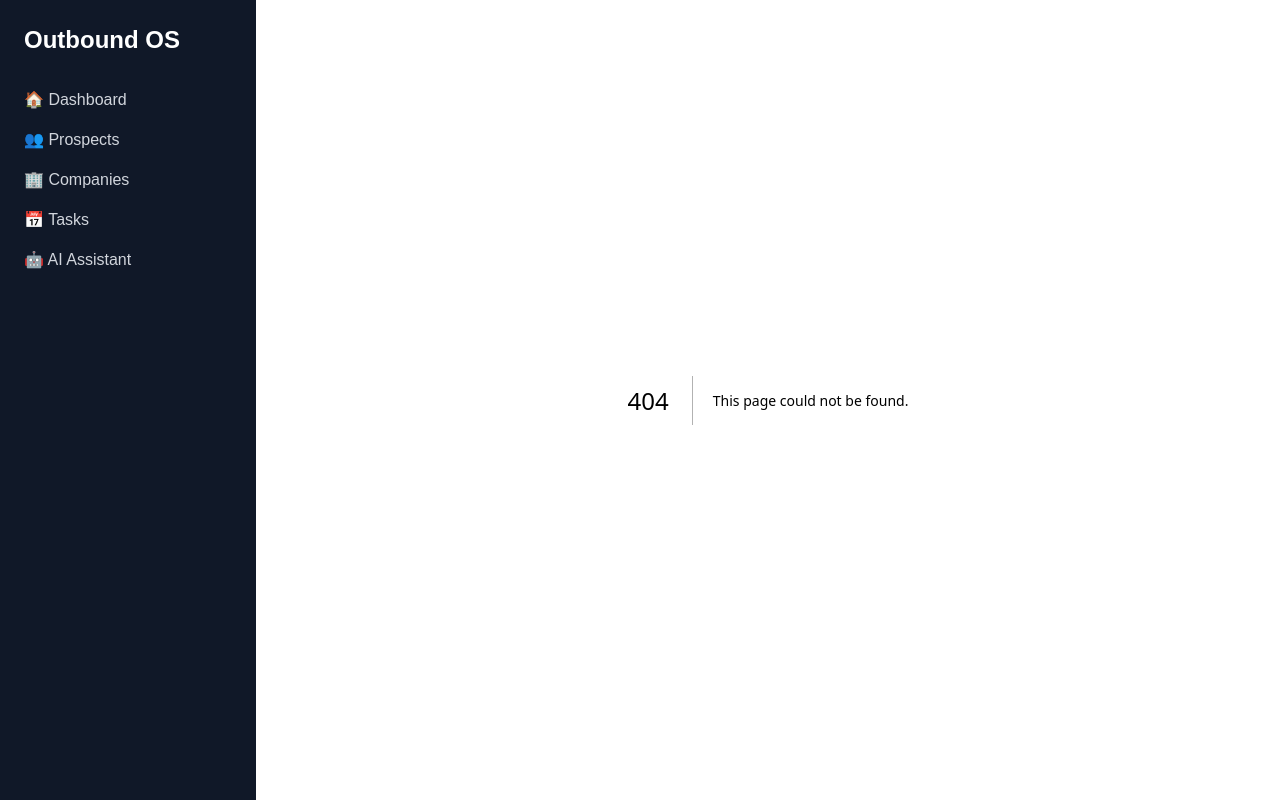
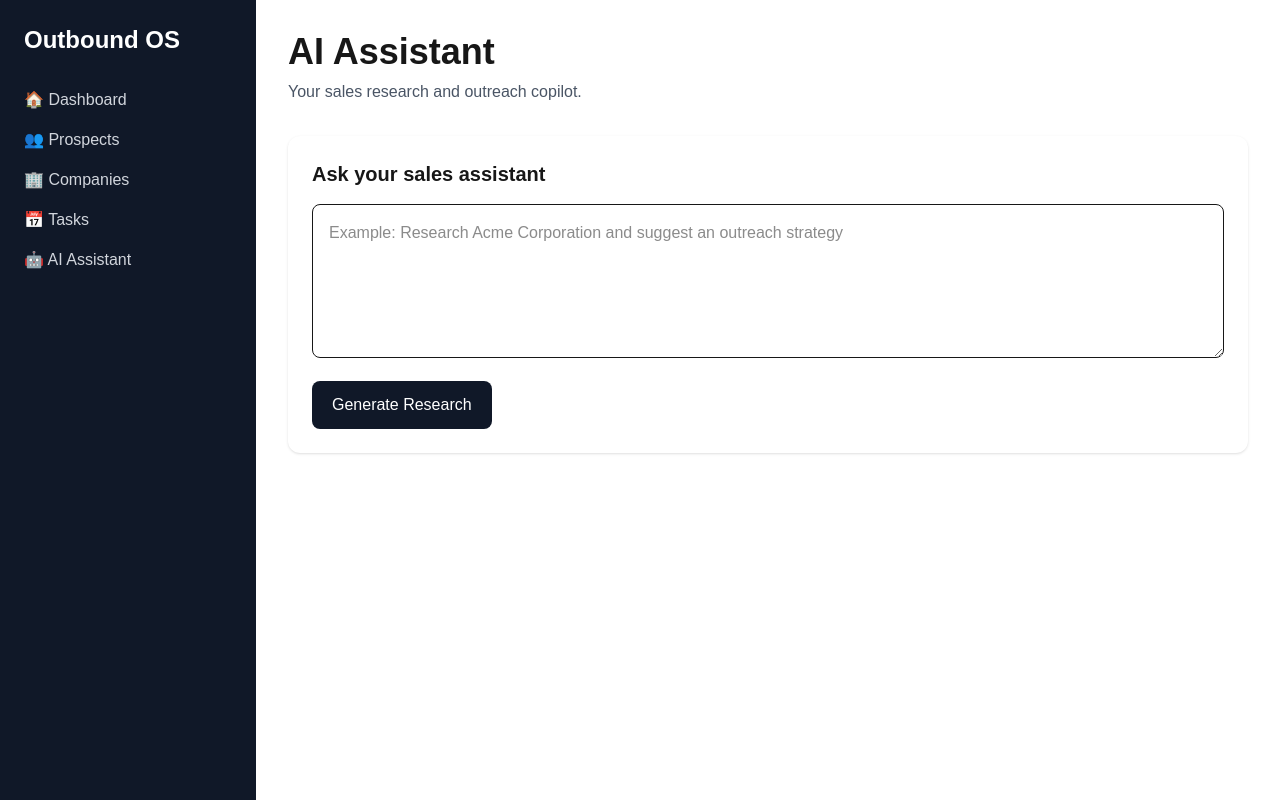
Before and after one commit to hunterhaag/outbound-os, a Next.js app: page /ai-assistant in a window 1280 px wide. Before the commit this address had no page. Built offline with nearby package versions, Linux system fonts and the light colour scheme.

Commit message:
Add AI assistant page and navigation

```diff
--- /dev/null
+++ b/app/ai-assistant/page.tsx
@@ -0,0 +1,69 @@
+"use client";
+
+import { useState } from "react";
+
+export default function AIAssistantPage() {
+  const [prompt, setPrompt] = useState("");
+  const [response, setResponse] = useState("");
+
+  function generateResponse() {
+    if (!prompt) return;
+
+    setResponse(
+      `Research summary for "${prompt}":
+
+• Company overview
+• Industry information
+• Potential business challenges
+• Recommended outreach angle
+• Suggested email opener
+
+(Connected AI research will be added next.)`
+    );
+  }
+
+  return (
+    <div className="p-8">
+      <h1 className="text-4xl font-bold">
+        AI Assistant
+      </h1>
+
+      <p className="text-gray-600 mt-2">
+        Your sales research and outreach copilot.
+      </p>
+
+      <div className="mt-8 bg-white rounded-xl shadow p-6">
+        <h2 className="text-xl font-bold">
+          Ask your sales assistant
+        </h2>
+
+        <textarea
+          className="border rounded-lg p-4 w-full mt-4"
+          rows={5}
+          placeholder="Example: Research Acme Corporation and suggest an outreach strategy"
+          value={prompt}
+          onChange={(e) => setPrompt(e.target.value)}
+        />
+
+        <button
+          onClick={generateResponse}
+          className="mt-4 bg-gray-900 text-white px-5 py-3 rounded-lg"
+        >
+          Generate Research
+        </button>
+      </div>
+
+      {response && (
+        <div className="mt-6 bg-white rounded-xl shadow p-6">
+          <h2 className="text-xl font-bold">
+            AI Output
+          </h2>
+
+          <p className="mt-4 whitespace-pre-line text-gray-700">
+            {response}
+          </p>
+        </div>
+      )}
+    </div>
+  );
+}
--- a/app/components/Sidebar.tsx
+++ b/app/components/Sidebar.tsx
@@ -37,7 +37,7 @@ export default function Sidebar() {
         </Link>
 
         <Link
-          href="#"
+          href="/ai-assistant"
           className="block text-gray-300 hover:text-white"
         >
           🤖 AI Assistant
```
